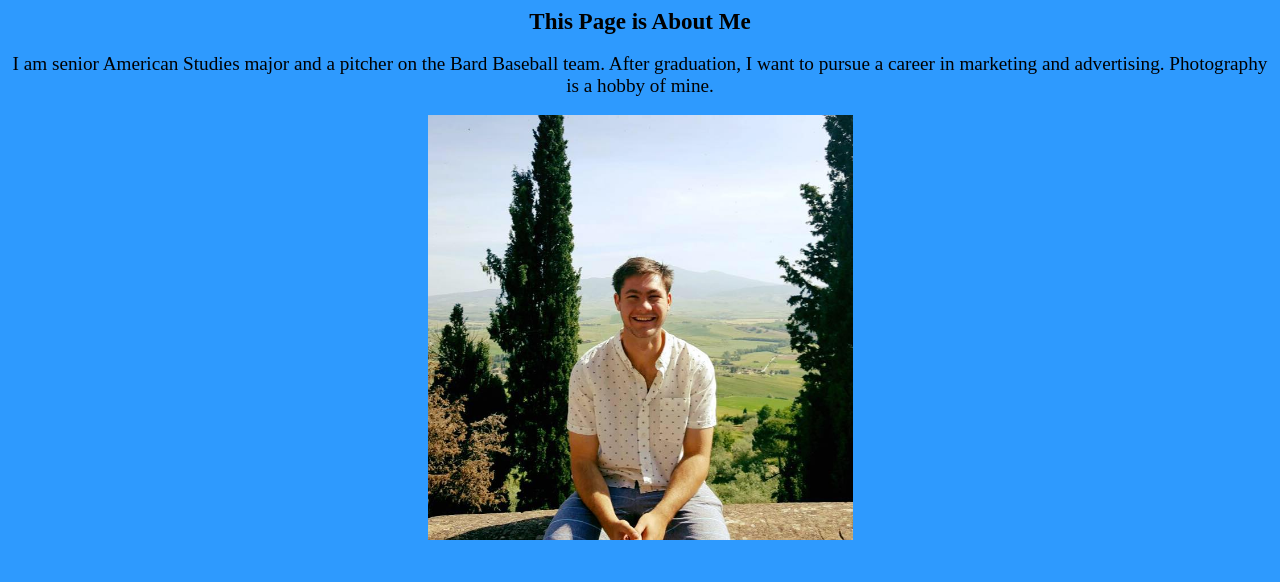
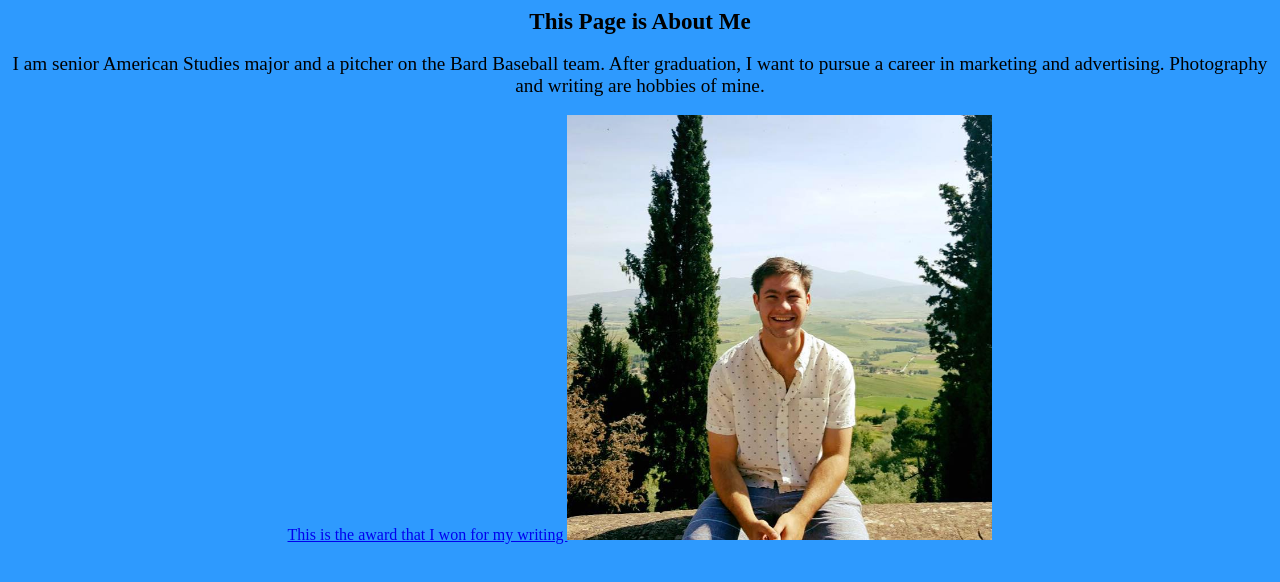
Before and after one commit to md8069/L235F17, a plain HTML site: page HTML/AboutMe.html in a window 1280 px wide. Drawn offline with Linux system fonts and the light colour scheme.

Commit message:
Update AboutMe.html

```diff
--- a/HTML/AboutMe.html
+++ b/HTML/AboutMe.html
@@ -8,7 +8,8 @@
 
    <b> <big> <big>This Page is About Me </big> </big> </b> <br> <br>
 
-<big> I am senior American Studies major and a pitcher on the Bard Baseball team. After graduation, I want to pursue a career in marketing and advertising. Photography is a hobby of mine. </big> <br> <br>
+<big> I am senior American Studies major and a pitcher on the Bard Baseball team. After graduation, I want to pursue a career in marketing and advertising. Photography and writing are hobbies of mine. </big> <br> <br>
+<a href= https://sabr.org/latest/2017-sabr-jack-kavanagh-memorial-youth-baseball-research-award-winner-announced> This is the award that I won for my writing </a>
 <img width = "425" src="/L235F17/images/michaelduffy.jpg">
 </body>
 
```
